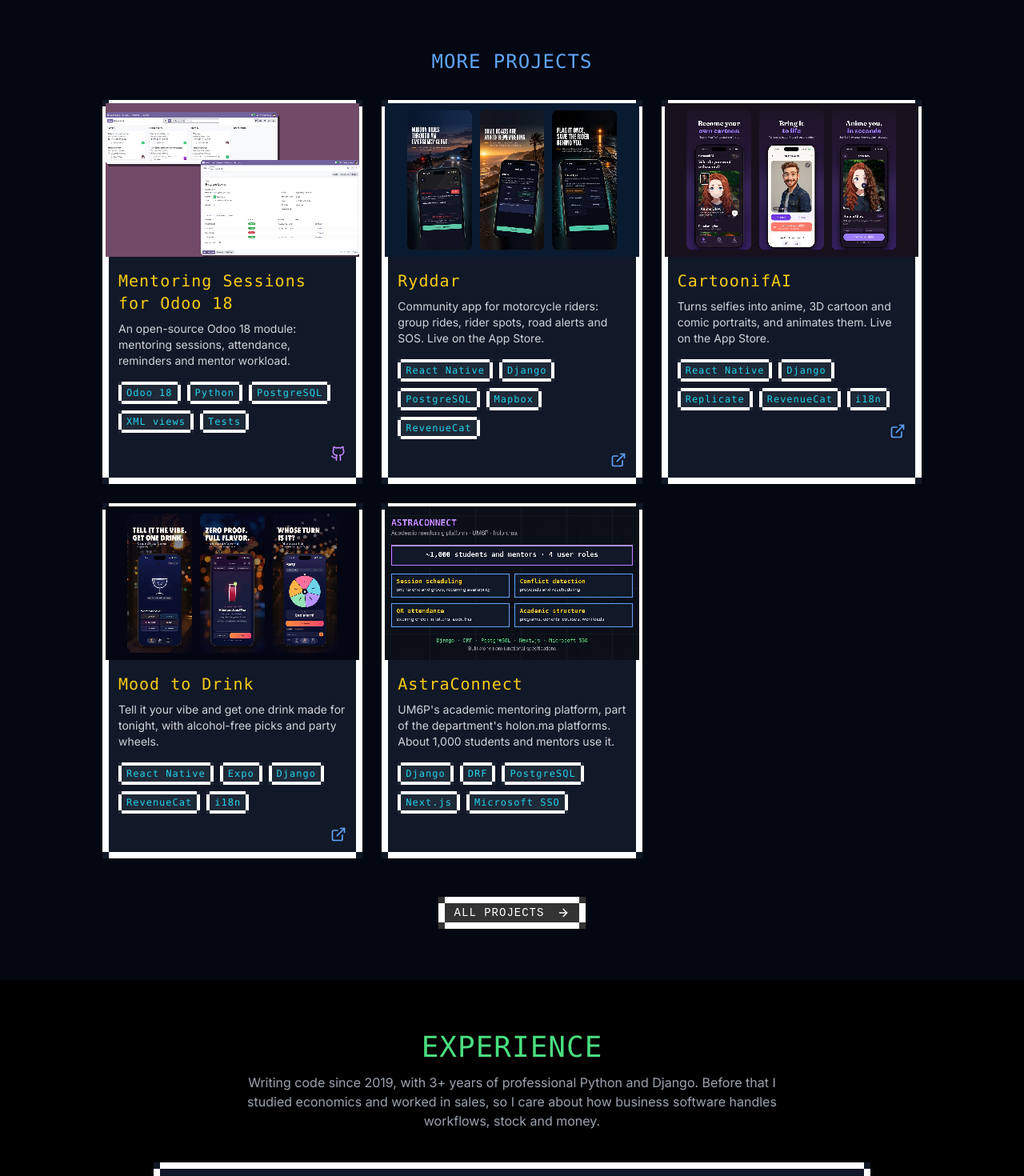
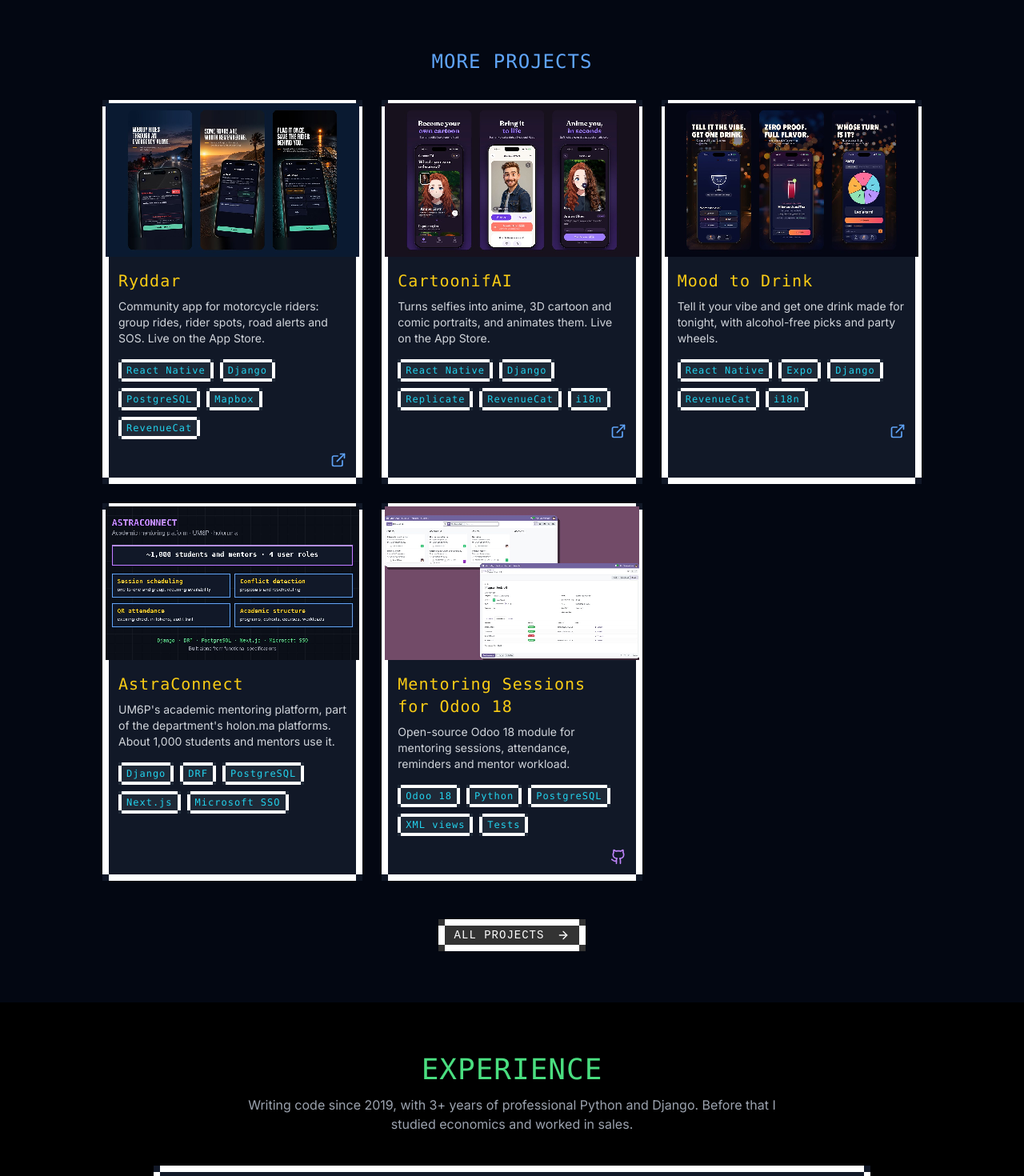
Before and after one commit to mbifenzi/Portfolio, a Next.js app in the folder my-portfolio/: page / in a window 1280 px wide. Shown: the part 1740-3210 px from the top of the page at 80% size. Built offline with nearby package versions, Linux system fonts and the light colour scheme.

Commit message:
Contact and experience copy; reorder projects

```diff
--- a/my-portfolio/app/page.tsx
+++ b/my-portfolio/app/page.tsx
@@ -160,7 +160,7 @@ export default function Home() {
           <PixelatedHeading className="text-3xl md:text-4xl mb-3 text-center text-green-400">EXPERIENCE</PixelatedHeading>
           <p className="text-center text-gray-400 max-w-2xl mx-auto mb-10">
             Writing code since 2019, with 3+ years of professional Python and Django. Before that I studied economics and
-            worked in sales, so I care about how business software handles workflows, stock and money.
+            worked in sales.
           </p>
 
           <div className="space-y-6 mb-12">
@@ -240,7 +240,7 @@ export default function Home() {
                 <h3 className="text-xl mb-2 text-yellow-400">MOHAMED BIFENZI</h3>
                 <p className="mb-1">Open to new opportunities</p>
                 <p className="mb-4 flex items-center justify-center gap-1 text-gray-400">
-                  <MapPin className="h-4 w-4" /> Rabat, Morocco · open to relocation to Belgium
+                  <MapPin className="h-4 w-4" /> Rabat, Morocco
                 </p>
               </div>
 
--- a/my-portfolio/data/projects.ts
+++ b/my-portfolio/data/projects.ts
@@ -27,18 +27,6 @@ export interface Project {
 }
 
 export const projects: Project[] = [
-  {
-    id: "odoo-mentoring",
-    title: "Mentoring Sessions for Odoo 18",
-    description: "An open-source Odoo 18 module: mentoring sessions, attendance, reminders and mentor workload.",
-    image: "/odoo-mentoring-cover.jpg",
-    tags: ["Odoo 18", "Python", "PostgreSQL", "XML views", "Tests"],
-    categories: ["backend", "fullstack"],
-    featured: true,
-    github: "https://github.com/mbifenzi/odoo-mentoring",
-    details:
-      "Built on Odoo's own framework: models with computed and stored fields, Python and SQL constraints (a mentor can't be double-booked, capacity rules), a Draft → Scheduled → Done workflow, attendance lines that follow the student list, an hourly scheduled action that reminds mentors, chatter and activities, groups with record rules so mentors only see their own sessions, and kanban, calendar, pivot and graph views. 13 tests run in GitHub Actions on every push.",
-  },
   {
     id: "ryddar",
     title: "Ryddar",
@@ -159,6 +147,18 @@ export const projects: Project[] = [
     featured: true,
     details:
       "Built alone from functional specifications at Vanguard Center, UM6P, as one of the department's platforms on holon.ma. DRF APIs, PostgreSQL data models, Next.js interfaces and permissions for four user roles. One-to-one and group session scheduling with recurring availability, proposals, rescheduling and conflict detection. QR and manual attendance with expiring check-in tokens, duplicate prevention and audit trails. Programs, cohorts, courses, enrollments and mentor workloads. Microsoft SSO through the shared authentication service used by all the department's holon.ma platforms.",
+  },
+  {
+    id: "odoo-mentoring",
+    title: "Mentoring Sessions for Odoo 18",
+    description: "Open-source Odoo 18 module for mentoring sessions, attendance, reminders and mentor workload.",
+    image: "/odoo-mentoring-cover.jpg",
+    tags: ["Odoo 18", "Python", "PostgreSQL", "XML views", "Tests"],
+    categories: ["backend", "fullstack"],
+    featured: true,
+    github: "https://github.com/mbifenzi/odoo-mentoring",
+    details:
+      "Built on Odoo's own framework: models with computed and stored fields, Python and SQL constraints (a mentor can't be double-booked, capacity rules), a Draft → Scheduled → Done workflow, attendance lines that follow the student list, an hourly scheduled action that reminds mentors, chatter and activities, groups with record rules so mentors only see their own sessions, and kanban, calendar, pivot and graph views. 13 tests run in GitHub Actions on every push.",
   },
   {
     id: "sase-exam",
```
